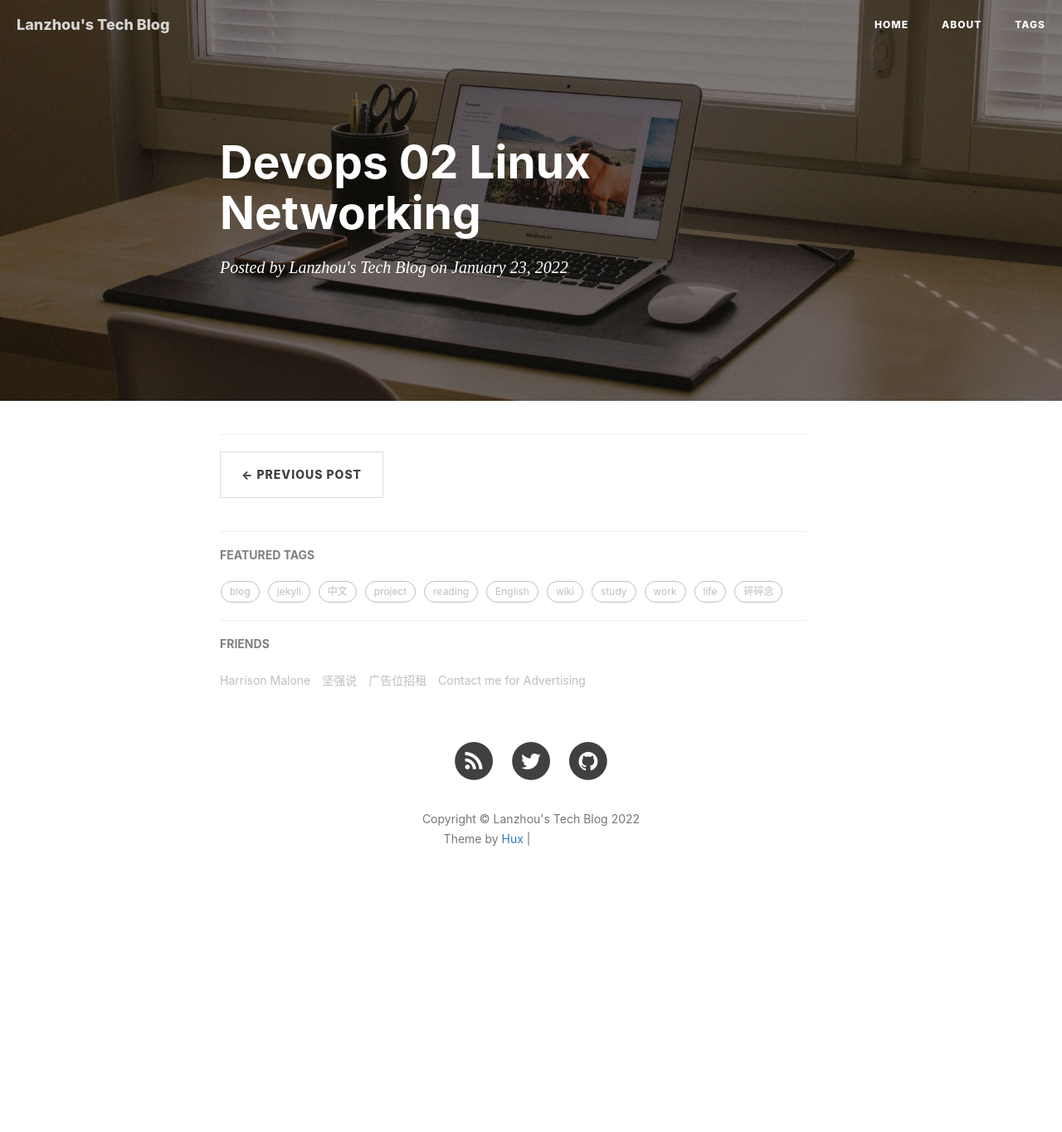
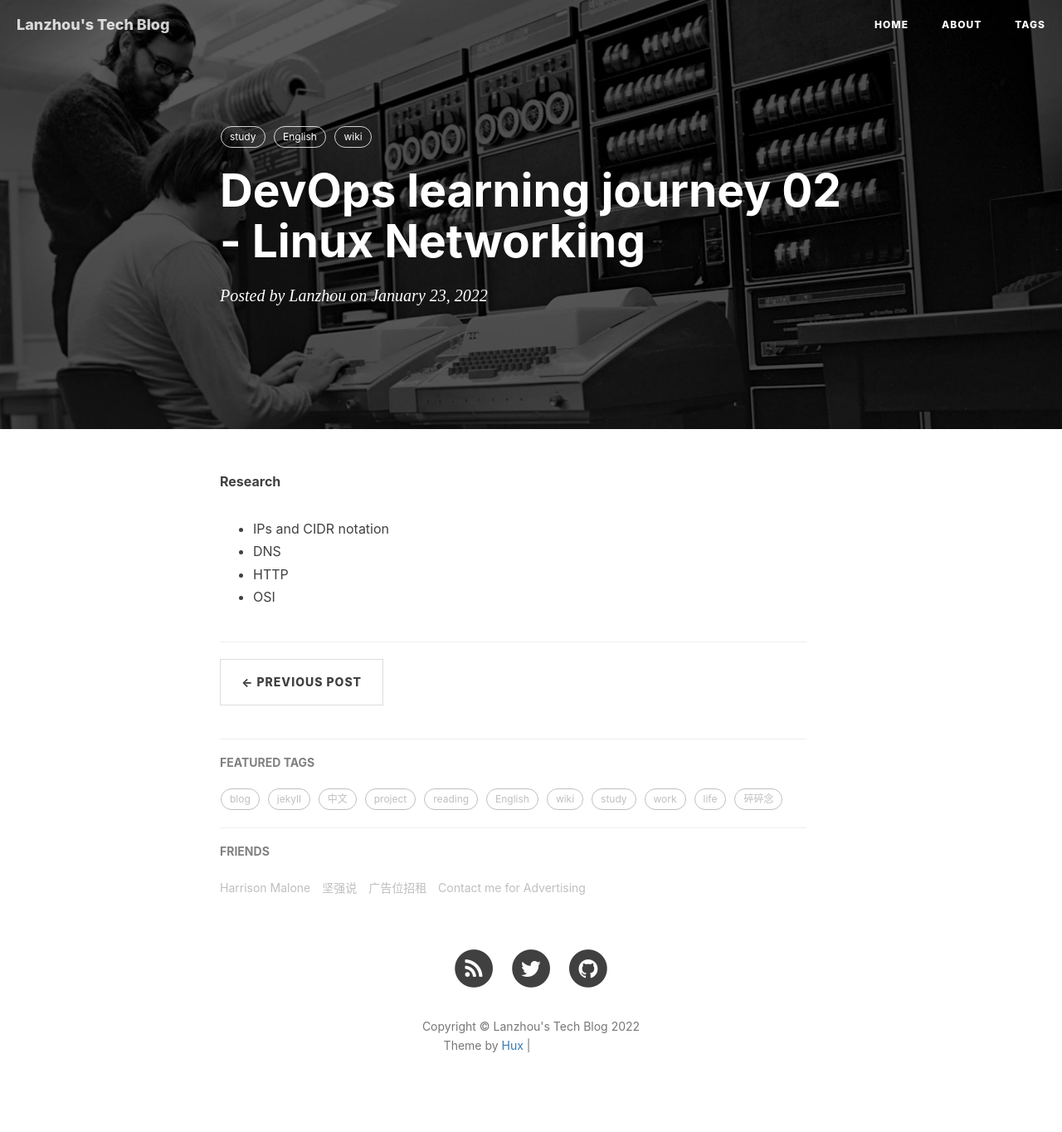
Before and after one commit to Lanzhou-J/Lanzhou-J.github.io, a Jekyll site: the page built from _posts/2022-01-23-DevOps-02-Linux-Networking.md, in a window 1280 px wide. Shown: the whole page at 83% size. Built offline with Jekyll 4.4.1, drawn with Linux system fonts in a browser that asks for light colours; nearby versions of some CDN libraries; our own code applies the rules of GitHub Pages for plain Markdown files; comment, search, counter and statistics services are not loaded; before the commit the page ends 1114 px from its top, so only the background shows below that; grey boxes are pictures that could not be loaded.

Commit message:
add formatting

```diff
--- a/_posts/2022-01-23-DevOps-02-Linux-Networking.md
+++ b/_posts/2022-01-23-DevOps-02-Linux-Networking.md
@@ -0,0 +1,18 @@
+---
+title: DevOps learning journey 02 - Linux Networking
+layout: post
+subtitle: null
+date: '2022-1-23 12:30:00'
+author: Lanzhou
+header-img: img/post-bg-unix-linux.jpg
+tags:
+- study
+- English
+- wiki
+---
+**Research**
+
+- IPs and CIDR notation
+- DNS
+- HTTP
+- OSI
```
Also changed, not shown: _posts/2021-11-22-DevOps-01-Linux.md (+2 -1 lines).
